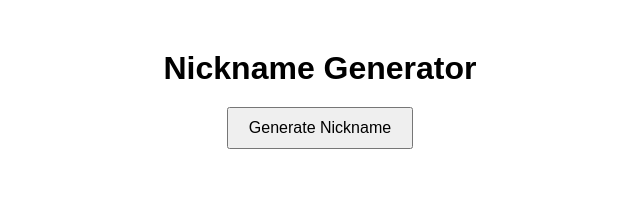
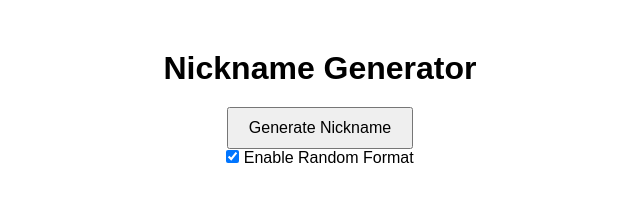
Before and after one commit to KaninGleb/Nickname-Generator, a plain HTML site: page index.html in a window 1280 px wide. Shown: the whole page, without its empty margins (320-960 px from the left). Drawn offline with Linux system fonts and the light colour scheme.

Commit message:
Checkbox added

```diff
--- a/index.html
+++ b/index.html
@@ -12,6 +12,12 @@
 
     <h1>Nickname Generator</h1>
     <button id="generate-btn">Generate Nickname</button>
+    <div>
+        <label>
+            <input type="checkbox" id="toggle-format" checked>
+            Enable Random Format
+        </label>
+    </div>
     <div id="nickname"></div>
 
     <script src="scripts.js"></script>
```
